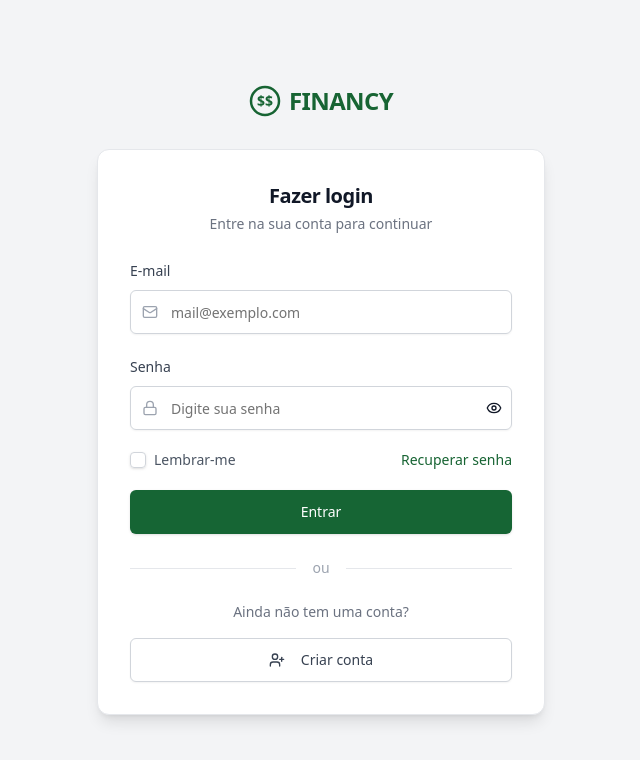
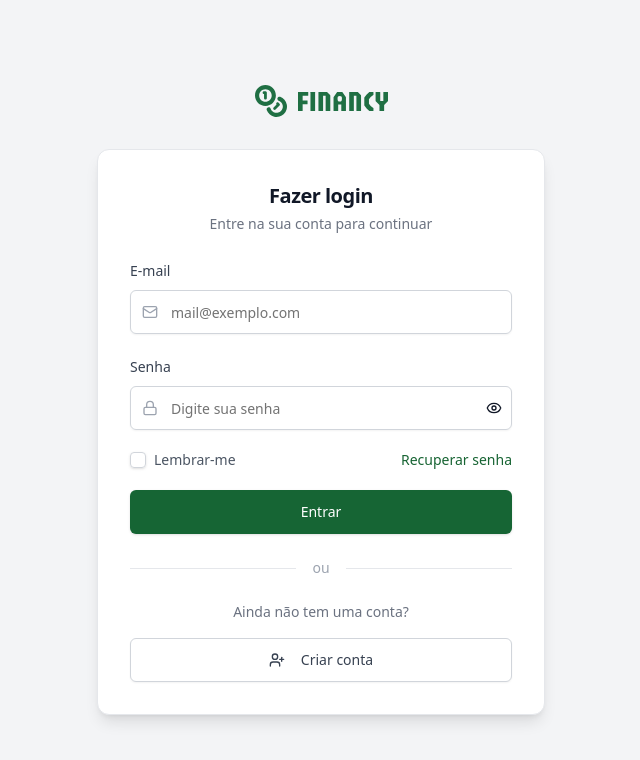
Before and after one commit to DiegoCAntunes/Financy, a React (Vite) app in the folder frontend/: page / in a window 1280 px wide. Shown: the top 760 px of the page, without its empty margins (319-959 px from the left). Built offline with nearby package versions, Linux system fonts and the light colour scheme; no server answers.

Commit message:
Fixes logo for login page

```diff
--- a/frontend/src/components/auth/logo.tsx
+++ b/frontend/src/components/auth/logo.tsx
@@ -1,27 +1,8 @@
 export function Logo() {
   return (
-    <div className="flex items-center justify-center gap-2">
-      <svg
-        width="32"
-        height="32"
-        viewBox="0 0 32 32"
-        fill="none"
-        xmlns="http://www.w3.org/2000/svg"
-      >
-        <circle cx="16" cy="16" r="14" stroke="currentColor" strokeWidth="2.5" className="text-primary" />
-        <text
-          x="16"
-          y="21"
-          textAnchor="middle"
-          fontSize="14"
-          fontWeight="bold"
-          fill="currentColor"
-          className="text-primary"
-        >
-          $$
-        </text>
-      </svg>
-      <span className="text-2xl font-bold tracking-tight text-primary">FINANCY</span>
+    <div className="flex items-center justify-center gap-[11px] h-8">
+      <img src="/logo-symbol.svg" alt="Financy" className="h-8 w-8" />
+      <img src="/logo-text.svg" alt="Financy" className="h-[19px] w-[90px]" />
     </div>
   );
 }
```
